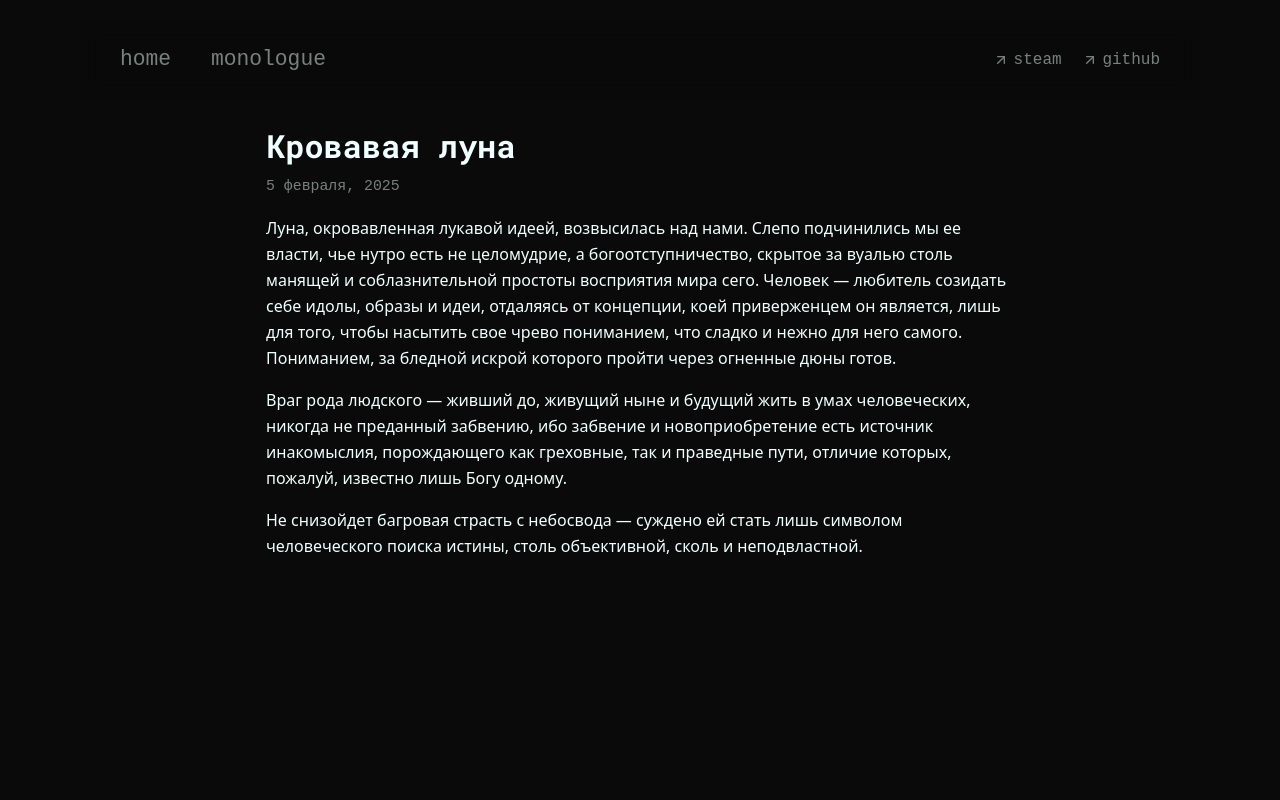
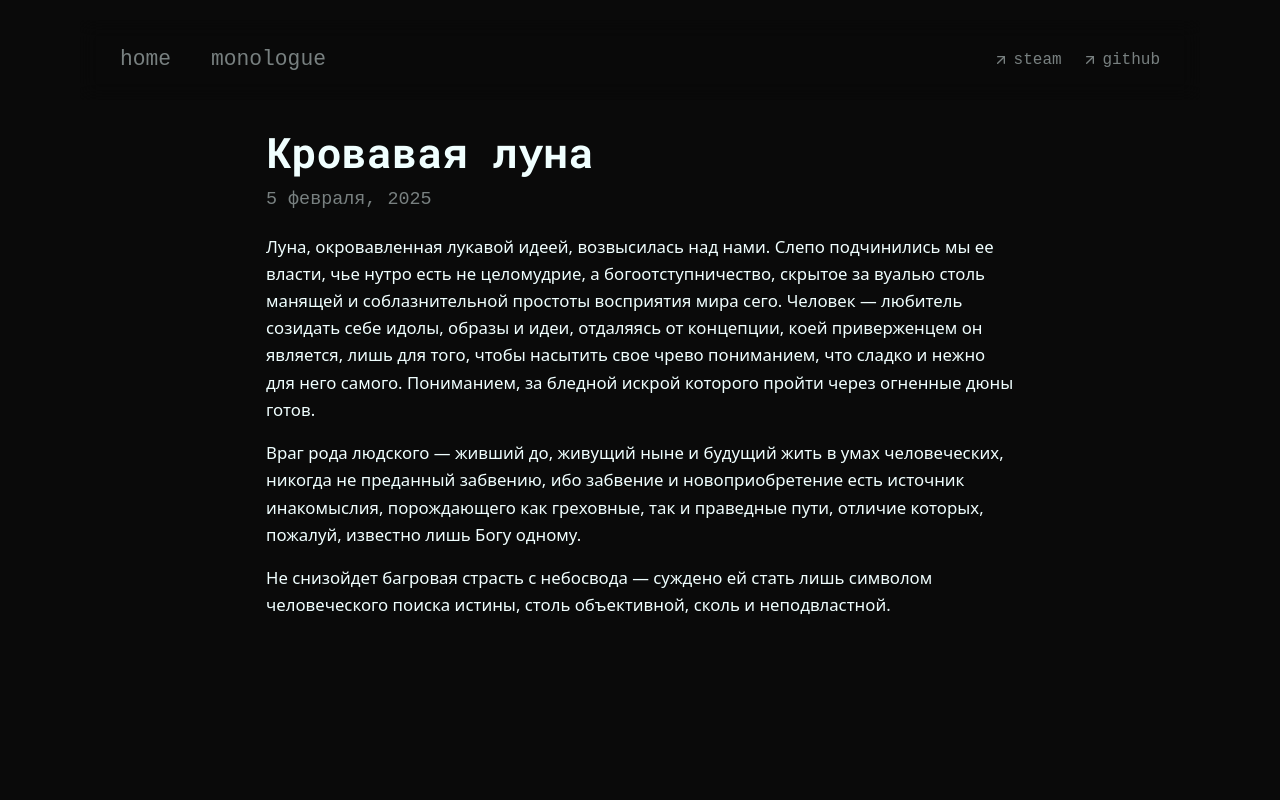
Before and after one commit to zombyacoff/alex-svidersky, a Next.js app: page /alex-svidersky/monologue/blood-moon in a window 1280 px wide. Shown: the top 800 px of the page. Built offline with nearby package versions, Linux system fonts and the light colour scheme.

Commit message:
post style changes

```diff
--- a/src/app/monologue/[slug]/slug.module.scss
+++ b/src/app/monologue/[slug]/slug.module.scss
@@ -17,7 +17,7 @@
 }
 
 .title {
-  font-size: 2rem;
+  font-size: 2.625rem;
   font-weight: 700;
   line-height: 1.15;
   font-family: "Roboto Mono", monospace;
@@ -26,13 +26,13 @@
 }
 
 .date {
-  font-size: 0.9285rem;
+  font-size: 1.15rem;
   font-family: monospace;
   color: colors.$secondary;
 }
 
 .article {
-  font-size: 1rem;
+  font-size: 1.0475rem;
   line-height: 1.75;
 
   p {
--- a/src/components/MDXComponents.module.scss
+++ b/src/components/MDXComponents.module.scss
@@ -12,7 +12,7 @@
 
 .anchorIcon {
   position: absolute;
-  left: -1.5rem;
+  left: -2rem;
   opacity: 0;
   transition: opacity 0.3s ease;
   color: colors.$max-secondary;
--- a/src/components/MDXComponents.tsx
+++ b/src/components/MDXComponents.tsx
@@ -32,7 +32,7 @@ const createHeadingComponent = (
 
     const headingProps = {
       id,
-      className: `${styles.headingBase} ${additionalClasses} my-4 relative ${
+      className: `${styles.headingBase} ${additionalClasses} my-6 relative ${
         !hasAnchor ? "group" : ""
       }`,
       ...rest,
@@ -63,22 +63,22 @@ export const MDXComponents = {
   h2: createHeadingComponent("h2", "text-2xl font-semibold"),
   h3: createHeadingComponent("h3", "text-xl font-medium"),
   h4: createHeadingComponent("h4", "text-lg font-medium"),
-  h5: createHeadingComponent("h5", "text-base font-medium"),
-  h6: createHeadingComponent("h6", "text-sm font-medium"),
+  h5: createHeadingComponent("h5", "font-medium"),
+  h6: createHeadingComponent("h6", "font-medium"),
   p: (props: React.HTMLAttributes<HTMLParagraphElement>) => (
-    <p className={`${styles.article} my-2 leading-relaxed`} {...props} />
+    <p className={`${styles.article} my-4 leading-relaxed`} {...props} />
   ),
   a: (props: React.AnchorHTMLAttributes<HTMLAnchorElement>) => (
     <a className={styles.link} {...props} />
   ),
   ul: (props: React.HTMLAttributes<HTMLUListElement>) => (
-    <ul className="list-disc ml-6 my-2" {...props} />
+    <ul className="list-disc ml-6 my-3" {...props} />
   ),
   ol: (props: React.HTMLAttributes<HTMLOListElement>) => (
-    <ol className="list-decimal ml-6 my-2" {...props} />
+    <ol className="list-decimal ml-6 my-3" {...props} />
   ),
   li: (props: React.LiHTMLAttributes<HTMLLIElement>) => (
-    <li className="my-1" {...props} />
+    <li className="my-2" {...props} />
   ),
   pre: (props: React.HTMLAttributes<HTMLPreElement>) => (
     <pre className={styles.codeBlock} {...props} />
@@ -87,7 +87,7 @@ export const MDXComponents = {
     <code className={styles.inlineCode} {...props} />
   ),
   blockquote: (props: React.HTMLAttributes<HTMLElement>) => (
-    <blockquote className={`${styles.quote} my-4`} {...props} />
+    <blockquote className={`${styles.quote} my-6`} {...props} />
   ),
   hr: (props: React.HTMLAttributes<HTMLHRElement>) => (
     <hr className={styles.border} {...props} />
```
